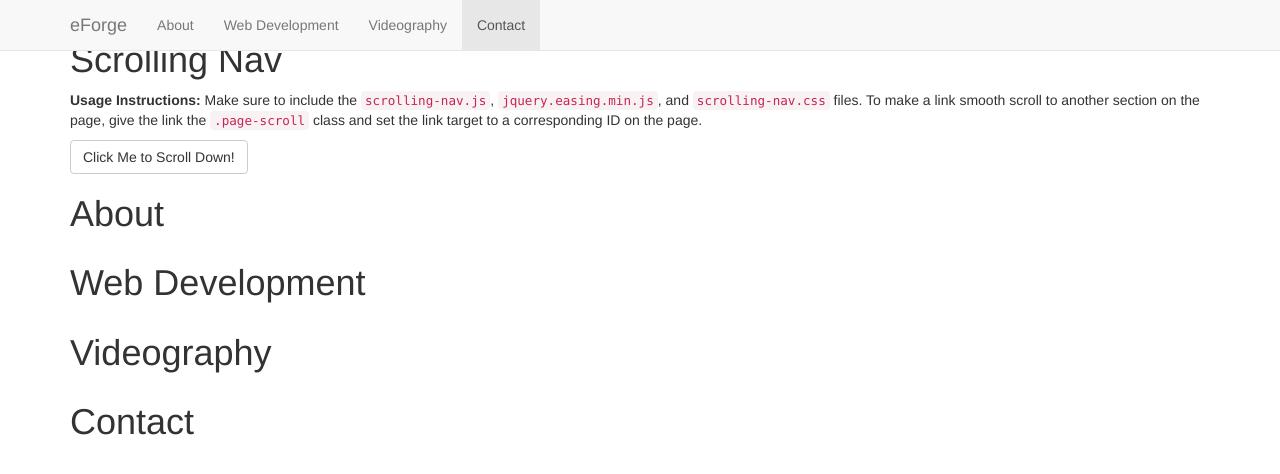
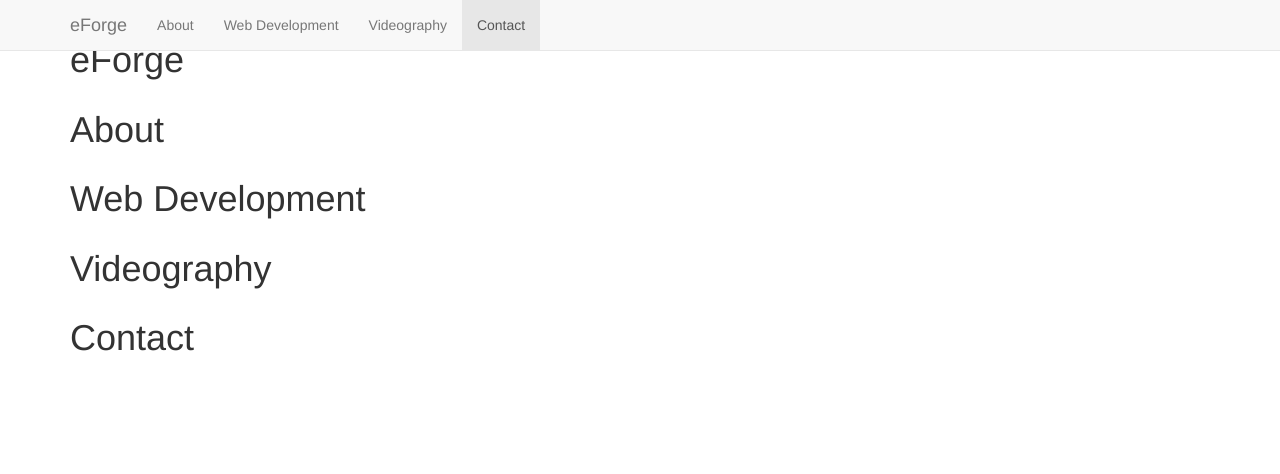
Before and after one commit to WillyTheWhale/eFBS, a plain HTML site: page index.html in a window 1280 px wide. Drawn offline with nearby package versions, Linux system fonts and the light colour scheme.

Commit message:
Deleted Instructions
updated 9/14/15 10:57AM

```diff
--- a/index.html
+++ b/index.html
@@ -9,7 +9,7 @@
     <meta name="description" content="">
     <meta name="author" content="">
 
-    <title>Scrolling Nav - eForge Template</title>
+    <title> eForge </title>
 
     <!-- Bootstrap Core CSS -->
     <link href="css/bootstrap.min.css" rel="stylesheet">
@@ -74,9 +74,7 @@
         <div class="container">
             <div class="row">
                 <div class="col-lg-12">
-                    <h1>Scrolling Nav</h1>
-                    <p><strong>Usage Instructions:</strong> Make sure to include the <code>scrolling-nav.js</code>, <code>jquery.easing.min.js</code>, and <code>scrolling-nav.css</code> files. To make a link smooth scroll to another section on the page, give the link the <code>.page-scroll</code> class and set the link target to a corresponding ID on the page.</p>
-                    <a class="btn btn-default page-scroll" href="#about">Click Me to Scroll Down!</a>
+                    <h1>eForge</h1>
                 </div>
             </div>
         </div>
```
